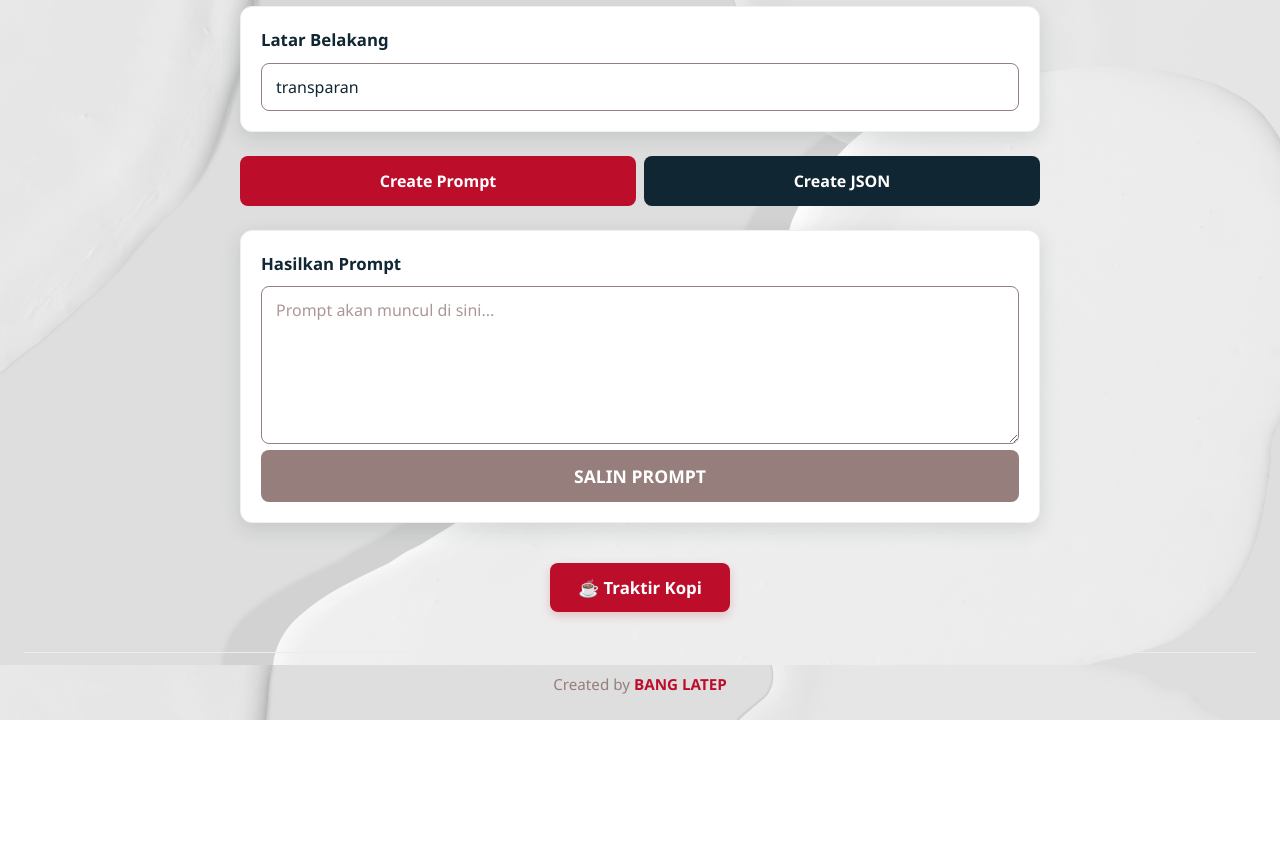
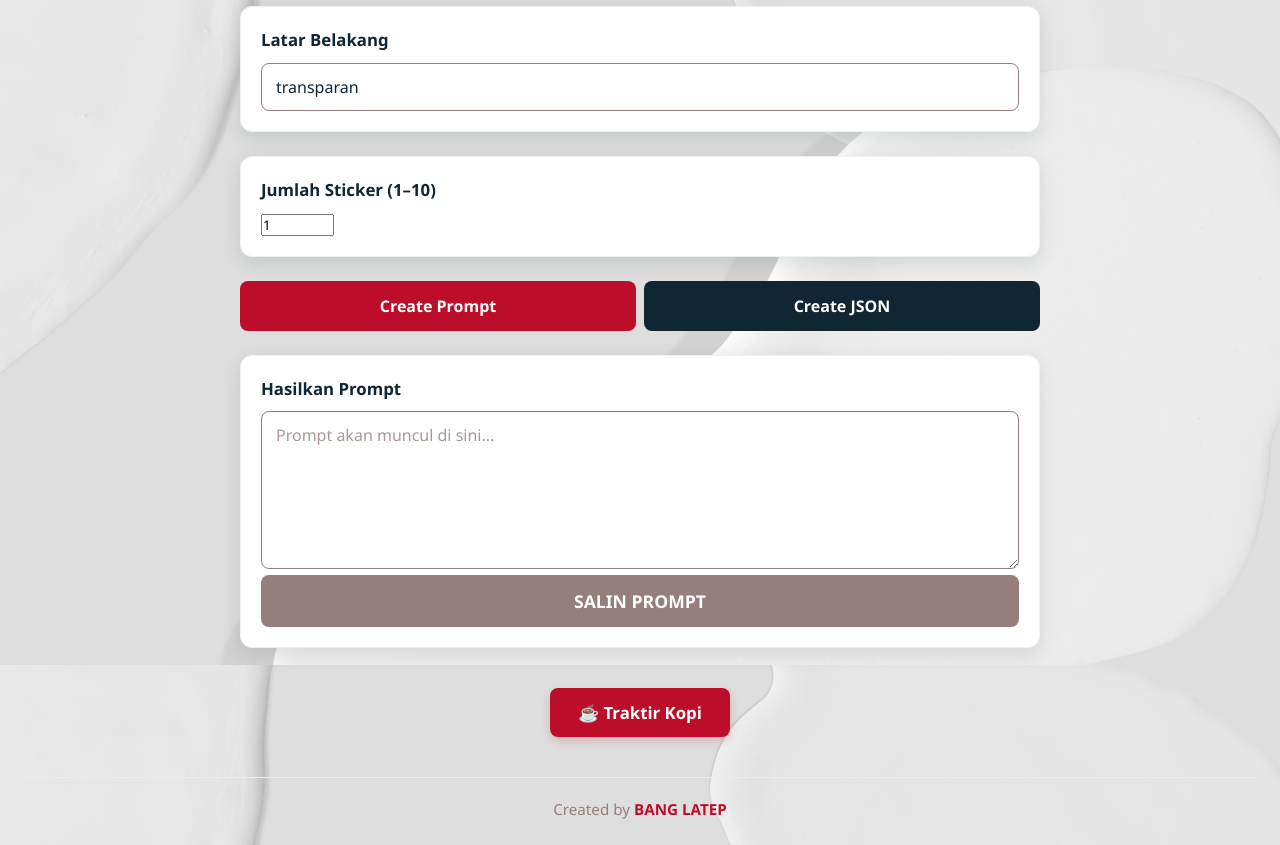
Before and after one commit to banglatep/Bang-Latep-Sticker, a plain HTML site: page index.html in a window 1280 px wide. Shown: the part 1042-1887 px from the top of the page. Before the commit the page ends 1762 px from the top, so only its background shows below. Drawn offline with Linux system fonts and the light colour scheme.

Commit message:
Update index.html

```diff
--- a/index.html
+++ b/index.html
@@ -127,6 +127,12 @@
         <input type="text" id="latar-belakang" placeholder="Contoh: transparan, gradient biru, pola bintang" value="transparan" />
       </div>
 
+      <!-- Jumlah Sticker -->
+      <div class="form-group">
+        <label for="jumlah-sticker">Jumlah Sticker (1–10)</label>
+        <input type="number" id="jumlah-sticker" min="1" max="10" value="1" />
+      </div>
+
       <!-- Tombol Generate -->
       <div class="generate-buttons">
         <button id="create-prompt-btn">Create Prompt</button>
```
